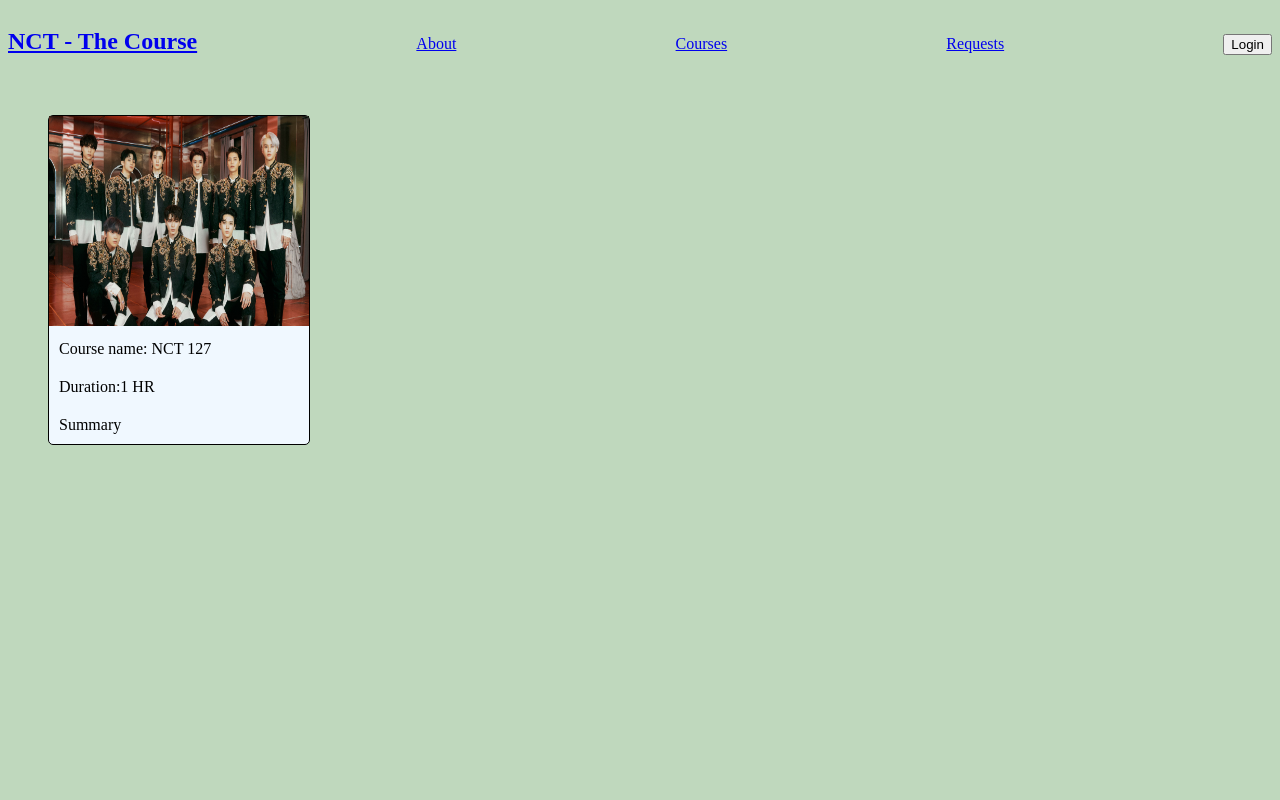
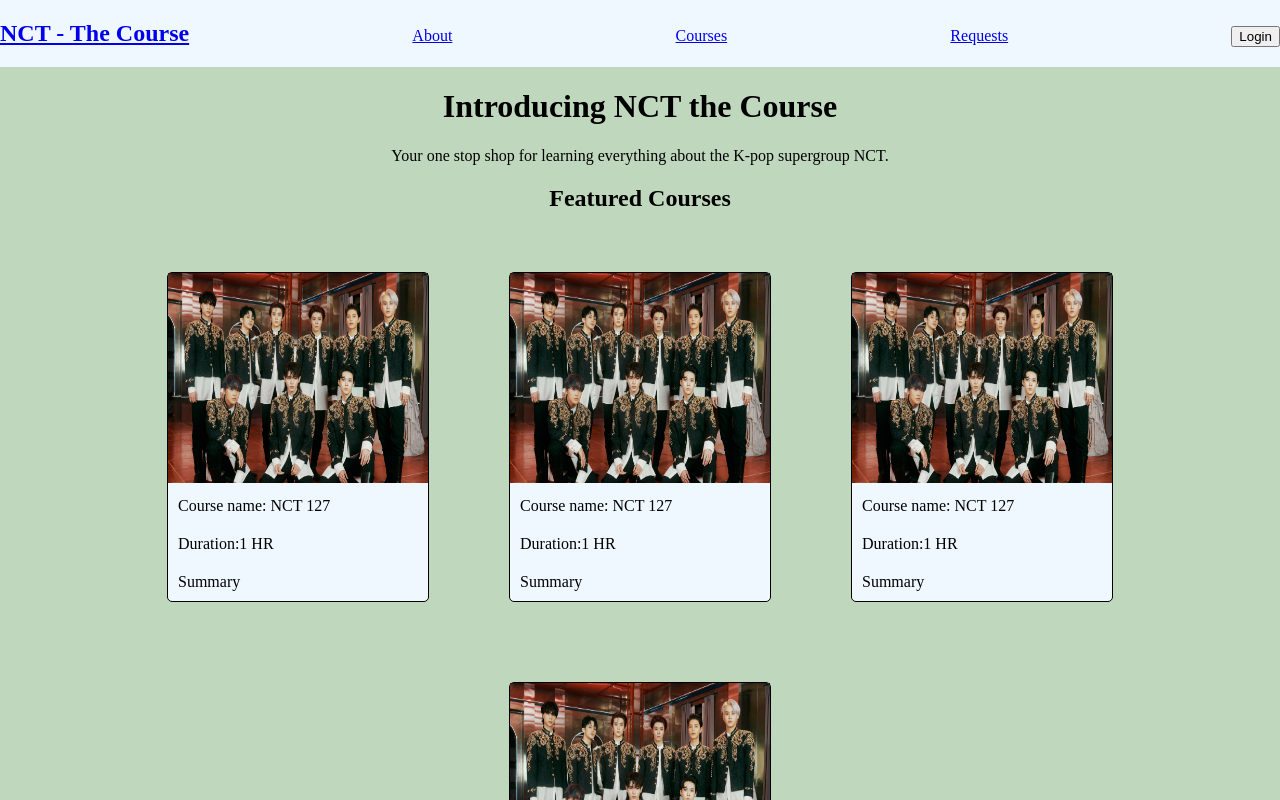
Before and after one commit to ceoraford/nct-course, a Next.js app: page / in a window 1280 px wide. Shown: the top 800 px of the page. Built offline with nearby package versions, Linux system fonts and the light colour scheme.

Commit message:
Add NavBar to every page

```diff
--- a/src/components/NavBar.js
+++ b/src/components/NavBar.js
@@ -7,7 +7,7 @@
     <>
       <nav>
         <ul className={NavBarStyles.container}>
-          <li><Link href="/"><h1>NCT - The Course</h1></Link></li>
+          <li><Link href="/"><h2>NCT - The Course</h2></Link></li>
           <li><Link href="/about"> About </Link> </li>
           <li> <Link href="/courses"> Courses</Link> </li>
           <li><Link href="/requests">Requests</Link></li>
--- a/src/pages/index.js
+++ b/src/pages/index.js
@@ -3,7 +3,7 @@
 // import { Inter } from 'next/font/google'
 import Link from 'next/link';
 import NavBar from '../components/NavBar';
-import Course from '@/components/Course';
+import CourseList from '@/components/CourseList';
 
 export default function Home() {
   return (
@@ -14,8 +14,10 @@
         <meta name="viewport" content="width=device-width, initial-scale=1" />
       </Head>
       <NavBar />
+      <h1>Introducing NCT the Course</h1>
+      <p> Your one stop shop for learning everything about the K-pop supergroup NCT.</p>
       <div>
-        <Course />
+        <CourseList />
       </div>
     </>
   )
--- a/src/styles/NavBar.module.css
+++ b/src/styles/NavBar.module.css
@@ -3,4 +3,5 @@
   flex-flow: row wrap;
   justify-content: space-between;
   align-items: baseline;
+  background-color: aliceblue;
 }
--- a/src/styles/globals.css
+++ b/src/styles/globals.css
@@ -1,5 +1,6 @@
 body {
   background-color: #BFD8BD;
+  margin: 0;
 }
 
 ul {
@@ -7,3 +8,8 @@
   margin: 0;
   padding: 0;
 }
+
+h1,
+p {
+  text-align: center;
+}
```
Also changed, not shown: src/pages/about.js (+8 -1 lines), src/pages/courses.js (+8 -1 lines), src/pages/requests.js (+8 -1 lines).
